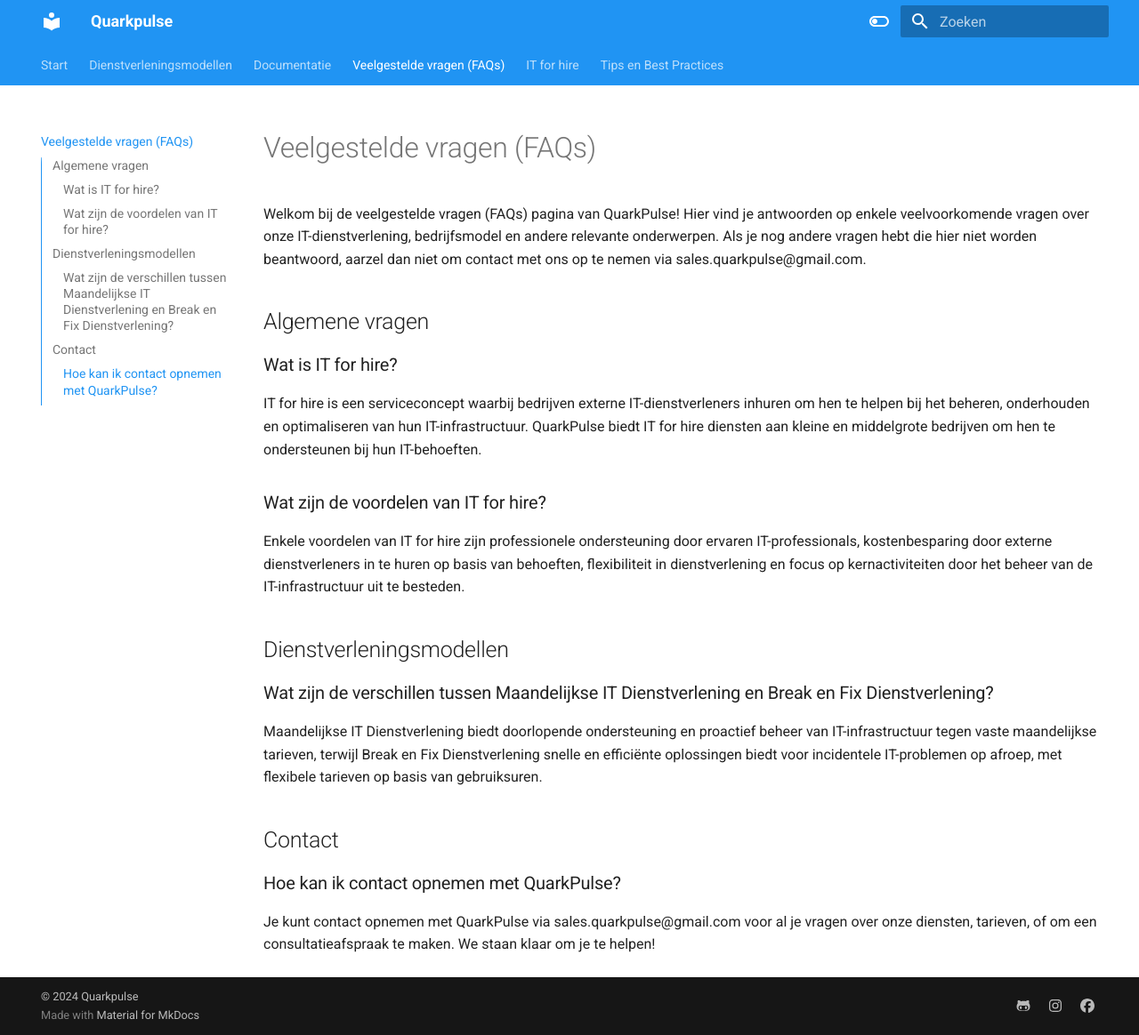
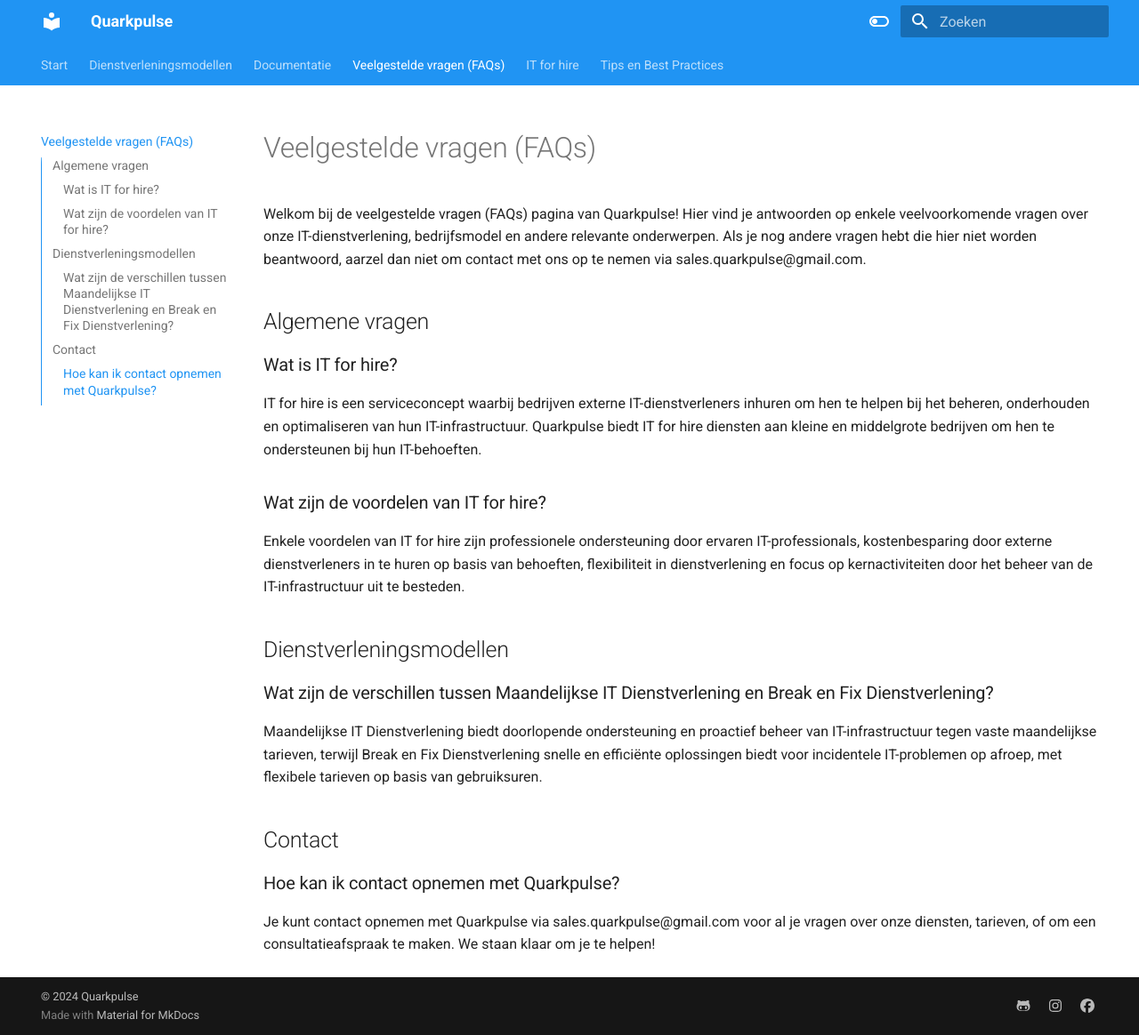
Before and after one commit to Quarkpulse/docs, an MkDocs documentation site: the page built from docs/faqs.md, in a window 1280 px wide and 1164 px high. Shown: the whole window at 89% size. Built offline with MkDocs 1.6.1 and Material for MkDocs 9.7.7, drawn with Linux system fonts in a browser that asks for light colours.

Commit message:
Update faqs.md

```diff
--- a/docs/faqs.md
+++ b/docs/faqs.md
@@ -1,12 +1,12 @@
 # Veelgestelde vragen (FAQs)
 
-Welkom bij de veelgestelde vragen (FAQs) pagina van QuarkPulse! Hier vind je antwoorden op enkele veelvoorkomende vragen over onze IT-dienstverlening, bedrijfsmodel en andere relevante onderwerpen. Als je nog andere vragen hebt die hier niet worden beantwoord, aarzel dan niet om contact met ons op te nemen via sales.quarkpulse@gmail.com.
+Welkom bij de veelgestelde vragen (FAQs) pagina van Quarkpulse! Hier vind je antwoorden op enkele veelvoorkomende vragen over onze IT-dienstverlening, bedrijfsmodel en andere relevante onderwerpen. Als je nog andere vragen hebt die hier niet worden beantwoord, aarzel dan niet om contact met ons op te nemen via sales.quarkpulse@gmail.com.
 
 ## Algemene vragen
 
 ### Wat is IT for hire?
 
-IT for hire is een serviceconcept waarbij bedrijven externe IT-dienstverleners inhuren om hen te helpen bij het beheren, onderhouden en optimaliseren van hun IT-infrastructuur. QuarkPulse biedt IT for hire diensten aan kleine en middelgrote bedrijven om hen te ondersteunen bij hun IT-behoeften.
+IT for hire is een serviceconcept waarbij bedrijven externe IT-dienstverleners inhuren om hen te helpen bij het beheren, onderhouden en optimaliseren van hun IT-infrastructuur. Quarkpulse biedt IT for hire diensten aan kleine en middelgrote bedrijven om hen te ondersteunen bij hun IT-behoeften.
 
 ### Wat zijn de voordelen van IT for hire?
 
@@ -20,6 +20,6 @@
 
 ## Contact
 
-### Hoe kan ik contact opnemen met QuarkPulse?
+### Hoe kan ik contact opnemen met Quarkpulse?
 
-Je kunt contact opnemen met QuarkPulse via sales.quarkpulse@gmail.com voor al je vragen over onze diensten, tarieven, of om een consultatieafspraak te maken. We staan klaar om je te helpen!
+Je kunt contact opnemen met Quarkpulse via sales.quarkpulse@gmail.com voor al je vragen over onze diensten, tarieven, of om een consultatieafspraak te maken. We staan klaar om je te helpen!
```
